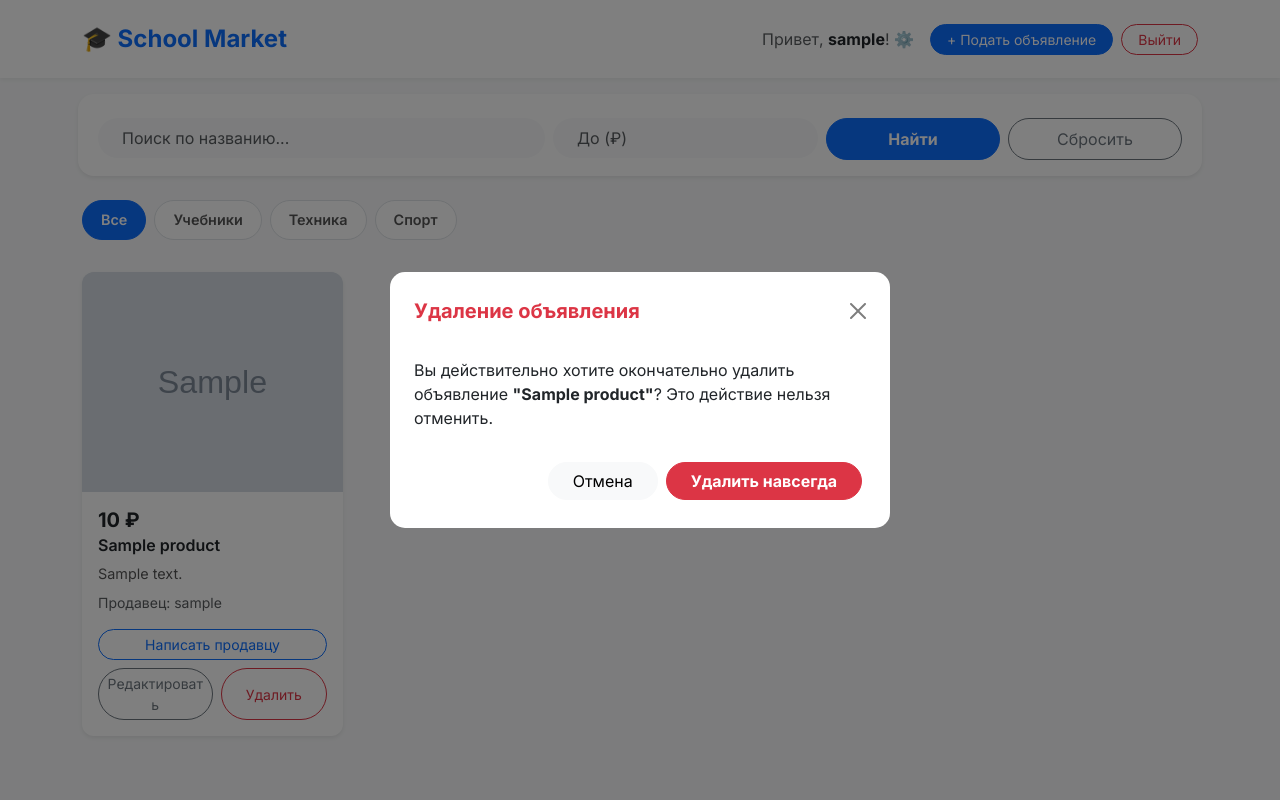
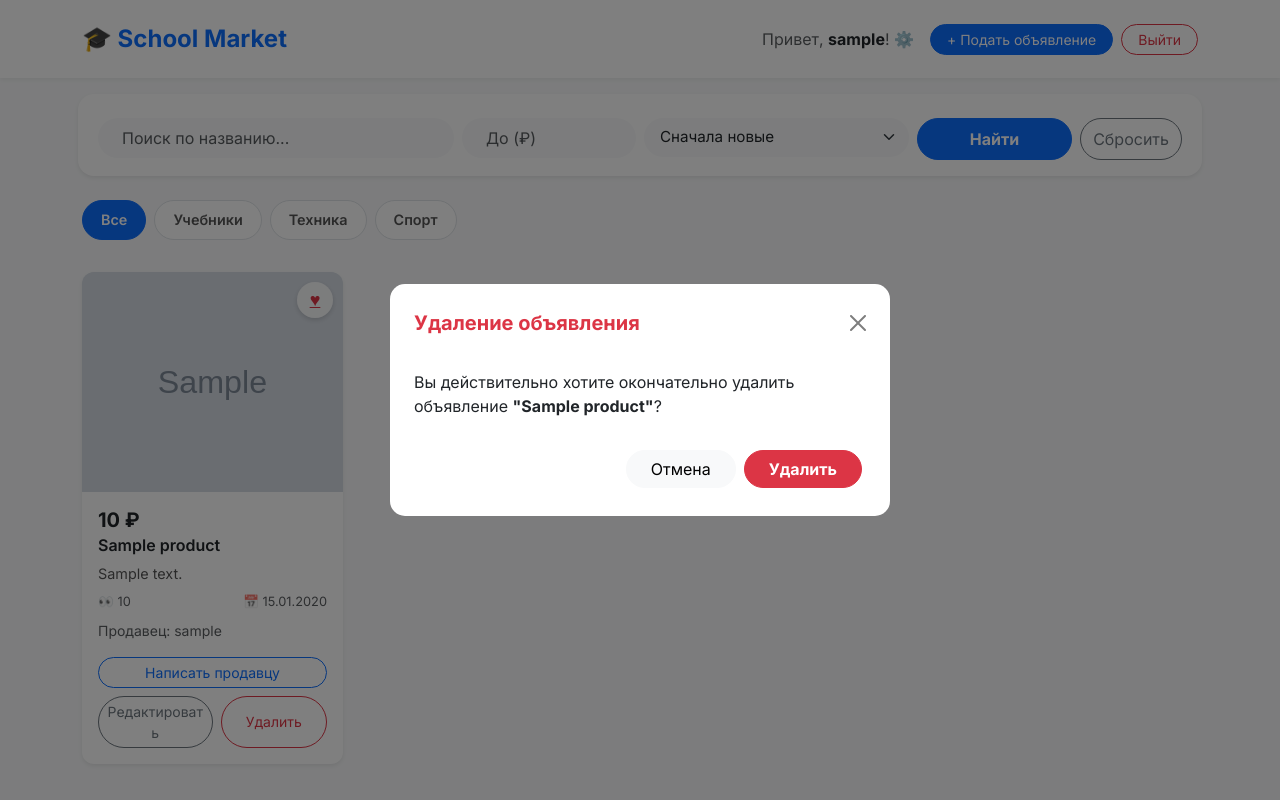
Before and after one commit to Eleksius/UniSell, a Flask app: page / in a window 1280 px wide, after a click on "Удалить". Run offline with Flask 3, Linux system fonts and the light colour scheme; a user stored in the database is signed in; tables that the repository leaves empty hold one stand-in row (values such as "Sample post"); grey boxes marked "Sample" are stand-in pictures.

Commit message:
stable version

```diff
--- a/app.py
+++ b/app.py
@@ -1,5 +1,5 @@
 import os
-from flask import Flask, render_template, request, redirect, url_for, jsonify, flash
+from flask import Flask, render_template, request, redirect, url_for, jsonify, flash, session
 from flask_login import LoginManager, login_user, logout_user, login_required, current_user
 from werkzeug.security import generate_password_hash, check_password_hash
 from werkzeug.utils import secure_filename
@@ -75,28 +75,40 @@ def logout():
 # ==========================================
 @app.route('/')
 def index():
-    # Получаем параметры из URL (например: /?search=учебник&max_price=500)
     category_id = request.args.get('category_id')
     search_query = request.args.get('search')
     max_price = request.args.get('max_price')
+    sort_by = request.args.get('sort_by', 'new')  # По умолчанию сначала новые
 
-    # Начинаем собирать запрос к БД
     query = Product.query
 
+    # Фильтры
     if category_id:
         query = query.filter_by(category_id=category_id)
-
     if search_query:
-        # ilike ищет без учета регистра (учебник == Учебник)
         query = query.filter(Product.title.ilike(f'%{search_query}%'))
-
     if max_price and max_price.isdigit():
         query = query.filter(Product.price <= int(max_price))
 
-    products = query.order_by(Product.id.desc()).all()
+    # 2) СОРТИРОВКА
+    if sort_by == 'price_asc':
+        query = query.order_by(Product.price.asc())
+    elif sort_by == 'price_desc':
+        query = query.order_by(Product.price.desc())
+    elif sort_by == 'views':
+        query = query.order_by(Product.views.desc())
+    else:  # 'new'
+        query = query.order_by(Product.created_at.desc())
+
+    products = query.all()
     categories = Category.query.all()
 
-    return render_template('index.html', products=products, categories=categories)
+    # Передаем список ID товаров, которые в избранном у юзера (для закрашивания сердечек)
+    user_favorite_ids = []
+    if current_user.is_authenticated:
+        user_favorite_ids = [p.id for p in current_user.favorite_products]
+
+    return render_template('index.html', products=products, categories=categories, user_favorite_ids=user_favorite_ids)
 
 
 # ==========================================
@@ -106,7 +118,6 @@ def index():
 @login_required
 def profile():
     if request.method == 'POST':
-        # Логика смены пароля
         old_password = request.form.get('old_password')
         new_password = request.form.get('new_password')
 
@@ -118,16 +129,36 @@ def profile():
             flash('Неверный текущий пароль.', 'danger')
         return redirect(url_for('profile'))
 
-    # Получаем только объявления текущего пользователя
     user_products = Product.query.filter_by(user_id=current_user.id).order_by(Product.id.desc()).all()
-    return render_template('profile.html', products=user_products)
+    # Забираем список избранных товаров для отображения в ЛК
+    favorite_products = current_user.favorite_products
+
+    return render_template('profile.html', products=user_products, favorite_products=favorite_products)
 
 
 @app.route('/product/<int:product_id>')
 def product_detail(product_id):
-    # Ищем товар по ID. Если кто-то введет несуществующий ID, Flask выдаст ошибку 404
     product = Product.query.get_or_404(product_id)
-    return render_template('product_detail.html', product=product)
+
+    # Инициализируем список просмотренных товаров в сессии, если его еще нет
+    if 'viewed_products' not in session:
+        session['viewed_products'] = []
+
+    # Забираем список из сессии во временную переменную
+    viewed = session['viewed_products']
+
+    # Если пользователь еще не смотрел этот товар в текущей сессии
+    if product_id not in viewed:
+        product.views += 1
+        viewed.append(product_id)
+        session['viewed_products'] = viewed  # Перезаписываем сессию, чтобы Flask зафиксировал изменения
+        db.session.commit()
+
+    user_favorite_ids = []
+    if current_user.is_authenticated:
+        user_favorite_ids = [p.id for p in current_user.favorite_products]
+
+    return render_template('product_detail.html', product=product, user_favorite_ids=user_favorite_ids)
 
 
 @app.route('/add', methods=['GET', 'POST'])
@@ -158,7 +189,26 @@ def add_product():
 
 
 # --- ТРЕБОВАНИЕ: REST API ---
-# Этот эндпоинт отдает список товаров в формате JSON. Отлично подойдет и для Алисы!
+# 1) МАРШРУТ ДЛЯ ДОБАВЛЕНИЯ/УДАЛЕНИЯ ИЗ ИЗБРАННОГО
+@app.route('/favorite/toggle/<int:product_id>')
+@login_required
+def toggle_favorite(product_id):
+    product = Product.query.get_or_404(product_id)
+
+    # ОЧИСТКА ОЧЕРЕДИ: удаляем все скопившиеся уведомления перед тем, как добавить новое
+    session.pop('_flashes', None)
+
+    if product in current_user.favorite_products:
+        current_user.favorite_products.remove(product)
+        flash('Удалено из избранного', 'info')
+    else:
+        current_user.favorite_products.append(product)
+        flash('Добавлено в избранное!', 'success')
+
+    db.session.commit()
+    return redirect(request.referrer or url_for('index'))
+
+
 @app.route('/api/products', methods=['GET'])
 def get_products_api():
     products = Product.query.all()
--- a/templates/index.html
+++ b/templates/index.html
@@ -4,13 +4,13 @@
 <style>
     .product-title-clamp {
         display: -webkit-box;
-        -webkit-line-clamp: 1; /* Обрезать заголовок до 1 строки */
+        -webkit-line-clamp: 1;
         -webkit-box-orient: vertical;
         overflow: hidden;
     }
     .product-description-clamp {
         display: -webkit-box;
-        -webkit-line-clamp: 3; /* Обрезать описание до 3 строк */
+        -webkit-line-clamp: 3;
         -webkit-box-orient: vertical;
         overflow: hidden;
         font-size: 0.9rem;
@@ -19,14 +19,37 @@
     .img-container {
         position: relative;
     }
-    /* Делаем карточку визуально кликабельной */
     .product-link-wrapper {
         cursor: pointer;
         text-decoration: none;
         color: inherit;
     }
     .product-link-wrapper:hover .product-title-clamp {
-        color: #0d6efd; /* Подсветка заголовка при наведении на карточку */
+        color: #0d6efd;
+    }
+
+    /* Стили для кнопки Избранного поверх фото */
+    .favorite-btn-overlay {
+        position: absolute;
+        top: 10px;
+        right: 10px;
+        background: rgba(255, 255, 255, 0.85);
+        border: none;
+        border-radius: 50%;
+        width: 36px;
+        height: 36px;
+        display: flex;
+        align-items: center;
+        justify-content: center;
+        font-size: 18px;
+        color: #dc3545;
+        transition: transform 0.2s, background 0.2s;
+        z-index: 10;
+        box-shadow: 0 2px 5px rgba(0,0,0,0.15);
+    }
+    .favorite-btn-overlay:hover {
+        transform: scale(1.1);
+        background: #fff;
     }
 </style>
 
@@ -46,18 +69,28 @@
     <input type="hidden" name="category_id" value="{{ request.args.get('category_id') }}">
     {% endif %}
 
-    <div class="col-md-5">
+    <div class="col-md-4">
         <input type="text" name="search" class="form-control rounded-pill bg-light border-0 px-4 py-2"
                placeholder="Поиск по названию..." value="{{ request.args.get('search', '') }}">
     </div>
-    <div class="col-md-3">
+    <div class="col-md-2">
         <input type="number" name="max_price" class="form-control rounded-pill bg-light border-0 px-4 py-2"
                placeholder="До (₽)" value="{{ request.args.get('max_price', '') }}" min="0">
     </div>
-    <div class="col-md-2">
+
+    <div class="col-md-3">
+        <select name="sort_by" class="form-select rounded-pill bg-light border-0 px-3 py-2" style="font-size: 0.95rem;">
+            <option value="new" {% if request.args.get('sort_by') == 'new' %}selected{% endif %}>Сначала новые</option>
+            <option value="price_asc" {% if request.args.get('sort_by') == 'price_asc' %}selected{% endif %}>Сначала дешевле</option>
+            <option value="price_desc" {% if request.args.get('sort_by') == 'price_desc' %}selected{% endif %}>Сначала дороже</option>
+            <option value="views" {% if request.args.get('sort_by') == 'views' %}selected{% endif %}>По популярности 👀</option>
+        </select>
+    </div>
+
+    <div class="col-md-1.5 col-6 col-md-auto flex-grow-1">
         <button type="submit" class="btn btn-primary w-100 rounded-pill py-2 fw-bold">Найти</button>
     </div>
-    <div class="col-md-2">
+    <div class="col-md-1.5 col-6 col-md-auto">
         <a href="/" class="btn btn-outline-secondary w-100 rounded-pill py-2">Сбросить</a>
     </div>
 </form>
@@ -65,7 +98,7 @@
 <div class="d-flex mb-4 overflow-auto pb-2">
     <a href="/" class="category-chip {% if not request.args.get('category_id') %}active{% endif %}">Все</a>
     {% for cat in categories %}
-    <a href="{{ url_for('index', category_id=cat.id) }}"
+    <a href="{{ url_for('index', category_id=cat.id, search=request.args.get('search',''), max_price=request.args.get('max_price',''), sort_by=request.args.get('sort_by','new')) }}"
        class="category-chip {% if request.args.get('category_id')|int == cat.id %}active{% endif %}">
        {{ cat.name }}
     </a>
@@ -75,7 +108,15 @@
 <div class="row row-cols-1 row-cols-md-3 row-cols-lg-4 g-4">
     {% for product in products %}
     <div class="col">
-        <div class="card h-100 product-card shadow-sm" style="border-radius: 12px;">
+        <div class="card h-100 product-card shadow-sm position-relative" style="border-radius: 12px;">
+
+            {% if current_user.is_authenticated %}
+                <a href="{{ url_for('toggle_favorite', product_id=product.id) }}" class="favorite-btn-overlay" title="В избранное">
+                    {% if product.id in user_favorite_ids %}
+                        ♥  {% else %}
+                        ♡  {% endif %}
+                </a>
+            {% endif %}
 
             <a href="{{ url_for('product_detail', product_id=product.id) }}" class="product-link-wrapper">
                 <div class="img-container rounded-top overflow-hidden">
@@ -94,6 +135,10 @@
             </a>
 
             <div class="card-body d-flex flex-column pt-0 px-3 pb-3">
+                <div class="d-flex justify-content-between text-muted extra-small mb-2" style="font-size: 0.8rem;">
+                    <span>👀 {{ product.views }}</span>
+                    <span>📅 {{ product.created_at.strftime('%d.%m.%Y') }}</span>
+                </div>
                 <p class="text-muted small mb-3">Продавец: {{ product.seller.username }}</p>
 
                 <div class="mt-auto">
@@ -103,18 +148,8 @@
 
                     {% if current_user.is_authenticated and product.user_id == current_user.id %}
                     <div class="d-flex gap-2">
-                        <a href="{{ url_for('edit_product', product_id=product.id) }}" class="btn btn-outline-secondary btn-sm w-50 rounded-pill">
-                            Редактировать
-                        </a>
-
-                        <button type="button"
-                                class="btn btn-outline-danger btn-sm w-50 rounded-pill"
-                                data-bs-toggle="modal"
-                                data-bs-target="#deleteModal"
-                                data-product-id="{{ product.id }}"
-                                data-product-title="{{ product.title }}">
-                            Удалить
-                        </button>
+                        <a href="{{ url_for('edit_product', product_id=product.id) }}" class="btn btn-outline-secondary btn-sm w-50 rounded-pill">Редактировать</a>
+                        <button type="button" class="btn btn-outline-danger btn-sm w-50 rounded-pill" data-bs-toggle="modal" data-bs-target="#deleteModal" data-product-id="{{ product.id }}" data-product-title="{{ product.title }}">Удалить</button>
                     </div>
                     {% endif %}
                 </div>
@@ -127,23 +162,23 @@
 
 {% if not products %}
 <div class="text-center mt-5">
-    <p class="text-muted fs-5">Здесь пока ничего нет. Будь первым!</p>
+    <p class="text-muted fs-5">Ничего не найдено.</p>
 </div>
 {% endif %}
 
-<div class="modal fade" id="deleteModal" tabindex="-1" aria-labelledby="deleteModalLabel" aria-hidden="true">
+<div class="modal fade" id="deleteModal" tabindex="-1" aria-hidden="true">
   <div class="modal-dialog modal-dialog-centered">
     <div class="modal-content" style="border-radius: 15px; border: none;">
       <div class="modal-header border-0 pt-4 px-4">
-        <h5 class="modal-title fw-bold text-danger" id="deleteModalLabel">Удаление объявления</h5>
+        <h5 class="modal-title fw-bold text-danger">Удаление объявления</h5>
         <button type="button" class="btn-close" data-bs-dismiss="modal" aria-label="Close"></button>
       </div>
       <div class="modal-body px-4 fs-6">
-        Вы действительно хотите окончательно удалить объявление <strong id="deleteModalProductTitle"></strong>? Это действие нельзя отменить.
+        Вы действительно хотите окончательно удалить объявление <strong id="deleteModalProductTitle"></strong>?
       </div>
       <div class="modal-footer border-0 pb-4 px-4">
         <button type="button" class="btn btn-light rounded-pill px-4" data-bs-dismiss="modal">Отмена</button>
-        <a href="#" id="confirmDeleteButton" class="btn btn-danger rounded-pill px-4 fw-bold">Удалить навсегда</a>
+        <a href="#" id="confirmDeleteButton" class="btn btn-danger rounded-pill px-4 fw-bold">Удалить</a>
       </div>
     </div>
   </div>
@@ -154,14 +189,8 @@ const deleteModal = document.getElementById('deleteModal')
 if (deleteModal) {
   deleteModal.addEventListener('show.bs.modal', event => {
     const button = event.relatedTarget
-    const productId = button.getAttribute('data-product-id')
-    const productTitle = button.getAttribute('data-product-title')
-
-    const modalTitleSpan = deleteModal.querySelector('#deleteModalProductTitle')
-    const modalConfirmButton = deleteModal.querySelector('#confirmDeleteButton')
-
-    modalTitleSpan.textContent = `"${productTitle}"`
-    modalConfirmButton.href = `/delete/${productId}`
+    document.getElementById('deleteModalProductTitle').textContent = `"${button.getAttribute('data-product-title')}"`
+    document.getElementById('confirmDeleteButton').href = `/delete/${button.getAttribute('data-product-id')}`
   })
 }
 </script>
```
Also changed, not shown: models.py (+35 -13 lines), templates/product_detail.html (+23 -17 lines), templates/profile.html (+38 -12 lines).
